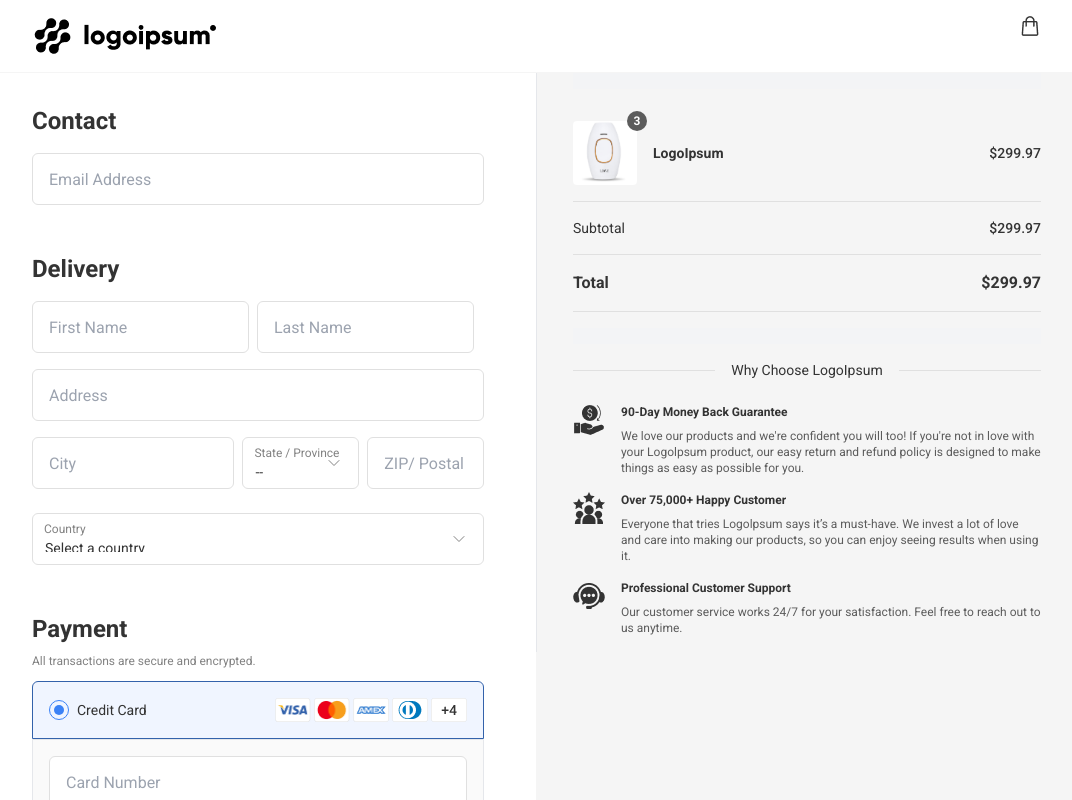
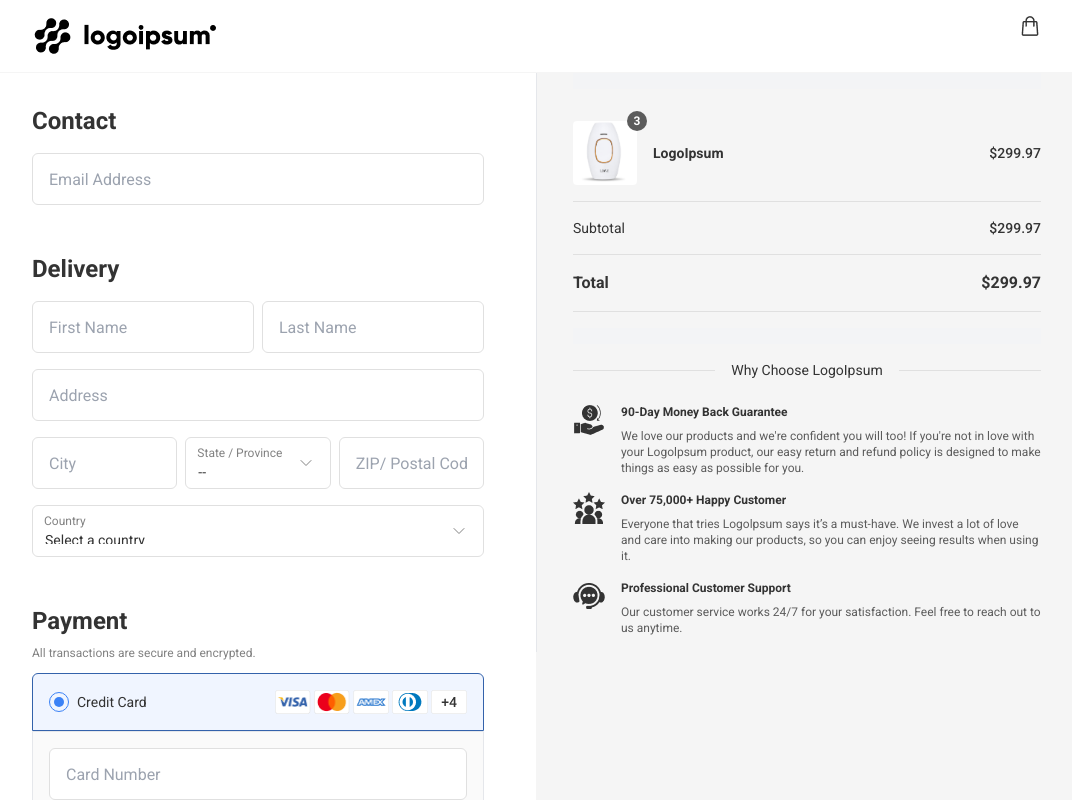
Before and after one commit to mrvanagas/commerce-core, a React (Vite) app: page / in a window 1280 px wide. Shown: the top 800 px of the page, without its empty margins (104-1176 px from the left). Built offline with nearby package versions, Linux system fonts and the light colour scheme.

Commit message:
refactored display for stateselect, zip code and city

```diff
--- a/src/components/delivery/Delivery.tsx
+++ b/src/components/delivery/Delivery.tsx
@@ -29,24 +29,52 @@ const Delivery: React.FC = () => {
   return (
     <div className='bg-white border-y lg:border-y-0 border-neutral-550 p-4 mb-4 text-neutral-450'>
       <h2 className='text-2xl font-bold mb-4'>Delivery</h2>
-      <div className='flex justify-normal gap-2 mb-4'>
-        <Input placeholder={'First Name'} />
-        <Input placeholder={'Last Name'} />
+      <div className='flex gap-2 mb-4 justify-evenly'>
+        <div className='flex-1'>
+          <Input placeholder={'First Name'} />
+        </div>
+        <div className='flex-1'>
+          <Input placeholder={'Last Name'} />
+        </div>
       </div>
       <Input placeholder={'Address'} className='mb-4' />
-      <div className='flex flex-col lg:flex-row lg:justify-evenly gap-2 mb-4'>
-        <Input placeholder={'City'} className='flex-1 mb-2' />
-        <div className='flex gap-2'>
+
+      <div className='block lg:hidden mb-4'>
+        <div className='flex flex-col gap-2'>
+          <div className='flex-1'>
+            <Input placeholder={'City'} className='w-full' />
+          </div>
+          <div className='flex flex-row gap-2'>
+            <div className='flex-1'>
+              <StateSelect
+                states={states}
+                selectedState={selectedState}
+                onStateChange={handleStateChange}
+                className='w-full'
+              />
+            </div>
+            <div className='flex-1'>
+              <Input placeholder={'ZIP/ Postal Code'} className='w-full' />
+            </div>
+          </div>
+        </div>
+      </div>
+
+      <div className='hidden lg:block mb-4'>
+        <div className='flex flex-row lg:justify-evenly gap-2'>
+          <div className='flex-1'>
+            <Input placeholder={'City'} className='w-full' />
+          </div>
           <div className='flex-1'>
             <StateSelect
               states={states}
               selectedState={selectedState}
               onStateChange={handleStateChange}
-              className=''
+              className='w-full'
             />
           </div>
           <div className='flex-1'>
-            <Input placeholder={'ZIP/ Postal Code'} className='' />
+            <Input placeholder={'ZIP/ Postal Code'} className='w-full' />
           </div>
         </div>
       </div>
```
